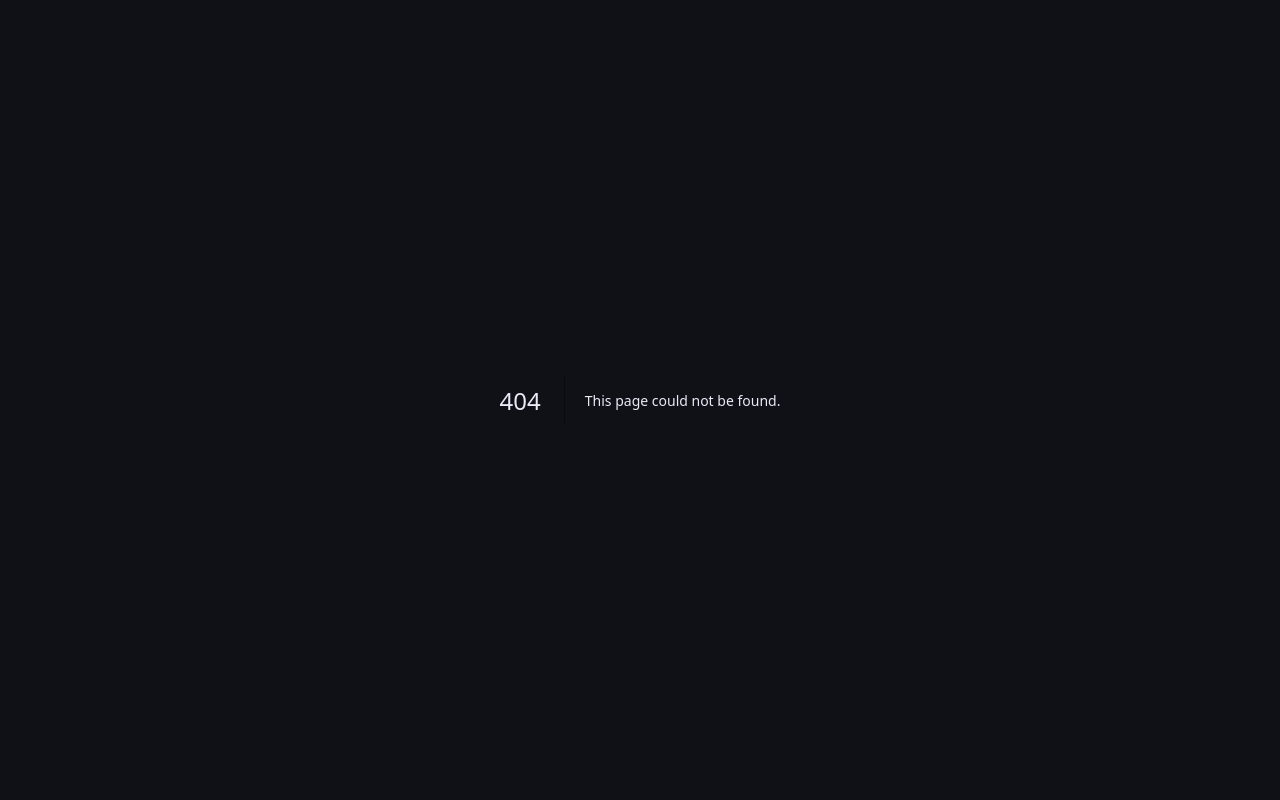
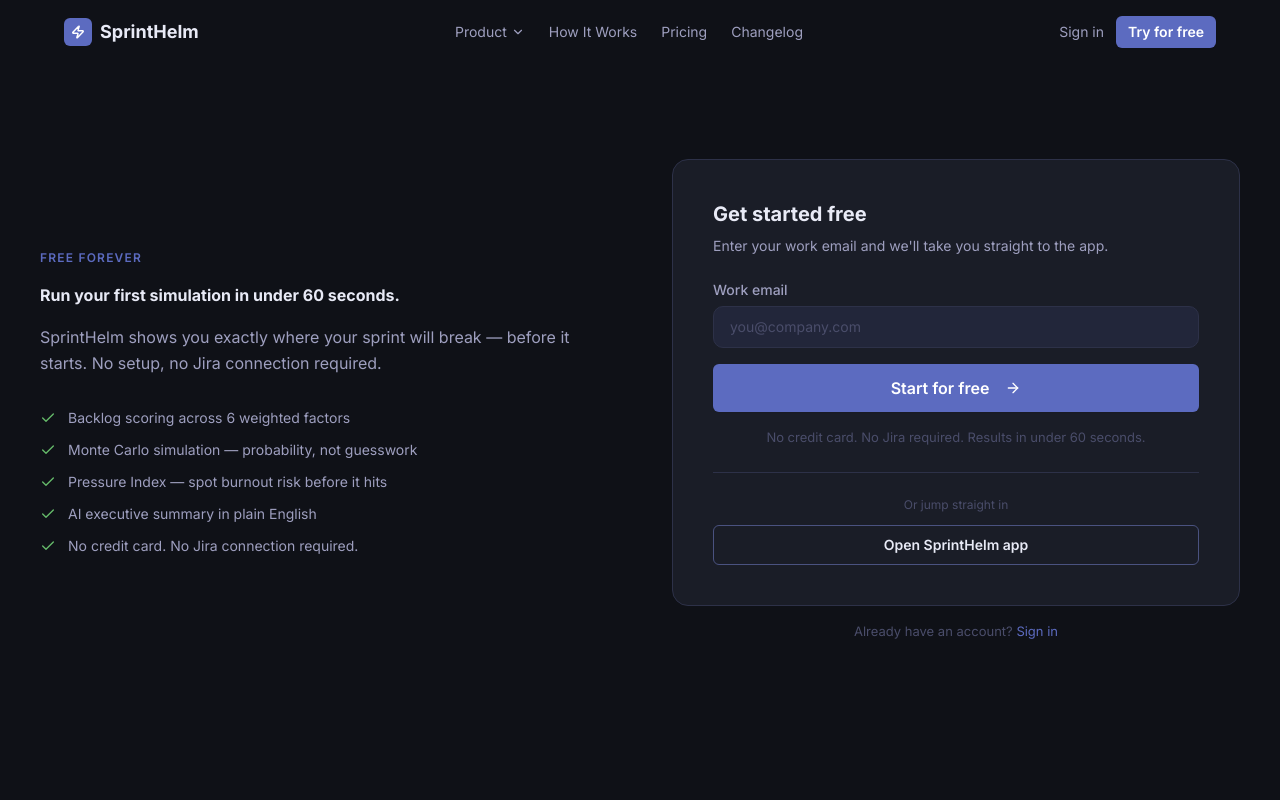
Before and after one commit to Victorsmilee/sprinthelm-web, a Next.js app: page /signup in a window 1280 px wide. Before the commit this address had no page. Shown: the top 800 px of the page. Built offline with nearby package versions, Linux system fonts and the light colour scheme.

Commit message:
feat: add /signup page with email capture and Streamlit redirect

```diff
--- /dev/null
+++ b/app/signup/page.tsx
@@ -0,0 +1,155 @@
+"use client";
+
+import { useState } from "react";
+import { motion } from "framer-motion";
+import { ArrowRight, Check, Loader2 } from "lucide-react";
+import { Button } from "@/components/ui/button";
+import { Nav } from "@/components/layout/nav";
+import { Footer } from "@/components/layout/footer";
+
+const STREAMLIT_URL = "https://sprinthelm.streamlit.app";
+
+const PERKS = [
+  "Backlog scoring across 6 weighted factors",
+  "Monte Carlo simulation — probability, not guesswork",
+  "Pressure Index — spot burnout risk before it hits",
+  "AI executive summary in plain English",
+  "No credit card. No Jira connection required.",
+];
+
+export default function SignupPage() {
+  const [email, setEmail] = useState("");
+  const [submitted, setSubmitted] = useState(false);
+  const [loading, setLoading] = useState(false);
+
+  function handleSubmit(e: React.FormEvent) {
+    e.preventDefault();
+    if (!email) return;
+    setLoading(true);
+    // Simulate brief loading then redirect to the live app
+    setTimeout(() => {
+      setSubmitted(true);
+      setLoading(false);
+      setTimeout(() => {
+        window.location.href = STREAMLIT_URL;
+      }, 1500);
+    }, 800);
+  }
+
+  return (
+    <>
+      <Nav />
+      <main className="min-h-screen flex items-center justify-center section-padding">
+        <div className="mx-auto max-w-content w-full">
+          <div className="grid grid-cols-1 lg:grid-cols-2 gap-16 items-center">
+
+            {/* Left — value prop */}
+            <motion.div
+              initial={{ opacity: 0, x: -20 }}
+              animate={{ opacity: 1, x: 0 }}
+              transition={{ duration: 0.6 }}
+            >
+              <span className="inline-block text-label font-semibold text-accent uppercase tracking-widest mb-4">
+                Free forever
+              </span>
+              <h1 className="text-h1 font-bold text-text-primary mb-4 text-balance">
+                Run your first simulation in under 60 seconds.
+              </h1>
+              <p className="text-text-secondary mb-8 leading-relaxed">
+                SprintHelm shows you exactly where your sprint will break —
+                before it starts. No setup, no Jira connection required.
+              </p>
+              <ul className="flex flex-col gap-3">
+                {PERKS.map((perk) => (
+                  <li key={perk} className="flex items-start gap-3 text-sm text-text-secondary">
+                    <Check size={16} className="text-success flex-shrink-0 mt-0.5" />
+                    {perk}
+                  </li>
+                ))}
+              </ul>
+            </motion.div>
+
+            {/* Right — email form */}
+            <motion.div
+              initial={{ opacity: 0, x: 20 }}
+              animate={{ opacity: 1, x: 0 }}
+              transition={{ duration: 0.6, delay: 0.1 }}
+            >
+              <div className="bg-bg-surface border border-border-subtle rounded-2xl p-8 md:p-10">
+                {submitted ? (
+                  <motion.div
+                    initial={{ opacity: 0, scale: 0.95 }}
+                    animate={{ opacity: 1, scale: 1 }}
+                    className="text-center py-6"
+                  >
+                    <div className="w-12 h-12 rounded-full bg-success/10 flex items-center justify-center mx-auto mb-4">
+                      <Check size={24} className="text-success" />
+                    </div>
+                    <h2 className="text-lg font-bold text-text-primary mb-2">You&apos;re in.</h2>
+                    <p className="text-text-secondary text-sm">Redirecting you to SprintHelm…</p>
+                  </motion.div>
+                ) : (
+                  <>
+                    <h2 className="text-xl font-bold text-text-primary mb-2">
+                      Get started free
+                    </h2>
+                    <p className="text-text-secondary text-sm mb-6">
+                      Enter your work email and we&apos;ll take you straight to the app.
+                    </p>
+                    <form onSubmit={handleSubmit} className="flex flex-col gap-4">
+                      <div>
+                        <label htmlFor="email" className="block text-sm font-medium text-text-secondary mb-1.5">
+                          Work email
+                        </label>
+                        <input
+                          id="email"
+                          type="email"
+                          required
+                          placeholder="you@company.com"
+                          value={email}
+                          onChange={(e) => setEmail(e.target.value)}
+                          className="w-full bg-bg-elevated border border-border-subtle rounded-lg px-4 py-2.5 text-sm text-text-primary placeholder:text-text-disabled focus:outline-none focus:border-accent transition-colors duration-200"
+                        />
+                      </div>
+                      <Button type="submit" size="lg" className="w-full" disabled={loading}>
+                        {loading ? (
+                          <Loader2 size={16} className="animate-spin" />
+                        ) : (
+                          <>
+                            Start for free
+                            <ArrowRight size={16} className="ml-2" />
+                          </>
+                        )}
+                      </Button>
+                    </form>
+                    <p className="text-caption text-text-disabled mt-4 text-center">
+                      No credit card. No Jira required. Results in under 60 seconds.
+                    </p>
+
+                    <div className="mt-6 pt-6 border-t border-border-subtle">
+                      <p className="text-xs text-text-disabled text-center mb-3">Or jump straight in</p>
+                      <Button variant="secondary" size="md" className="w-full" asChild>
+                        <a href={STREAMLIT_URL} target="_blank" rel="noopener noreferrer">
+                          Open SprintHelm app
+                        </a>
+                      </Button>
+                    </div>
+                  </>
+                )}
+              </div>
+
+              <p className="text-center text-caption text-text-disabled mt-4">
+                Already have an account?{" "}
+                <a href="/login" className="text-accent hover:underline">
+                  Sign in
+                </a>
+              </p>
+            </motion.div>
+
+          </div>
+        </div>
+      </main>
+      <Footer />
+    </>
+  );
+}
```
